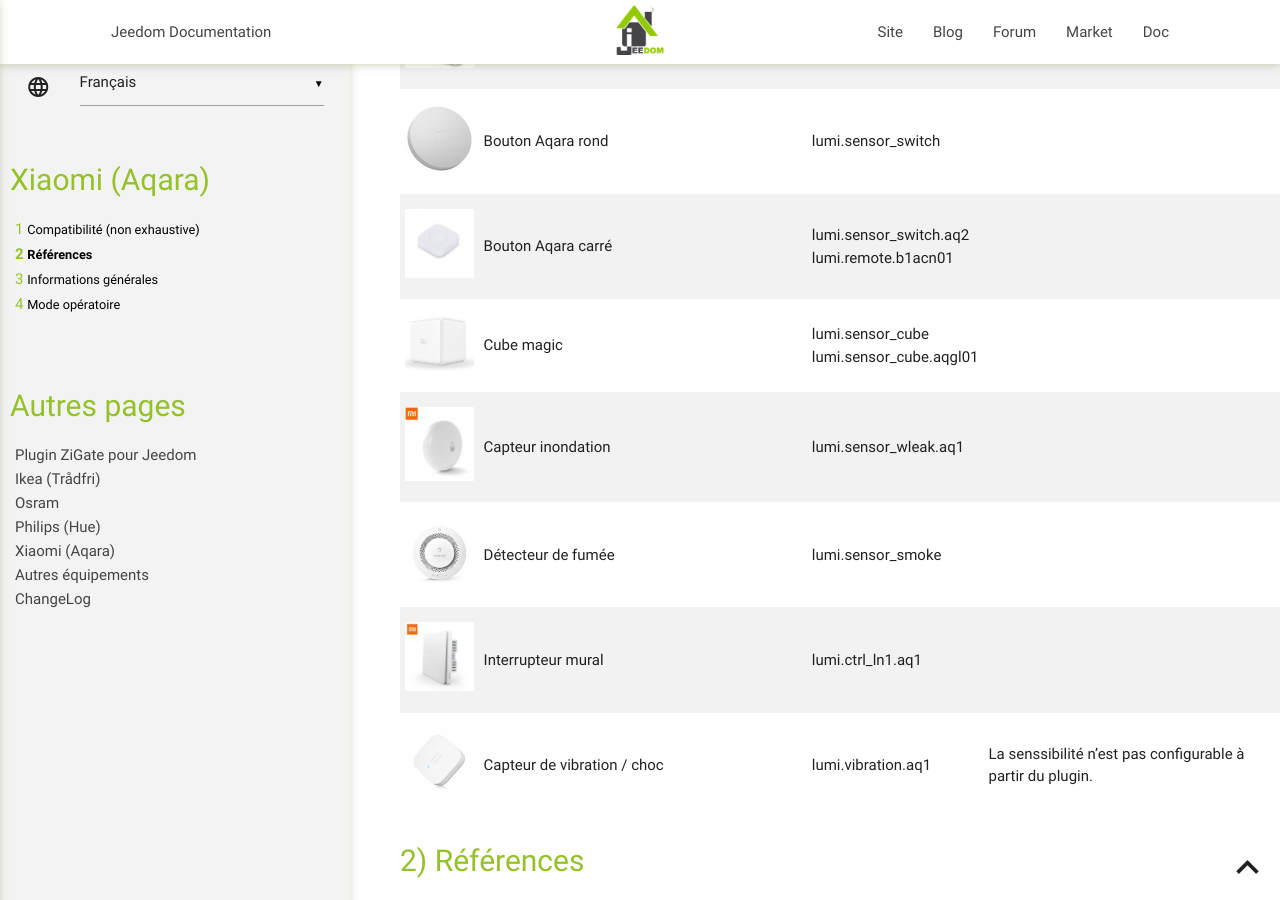
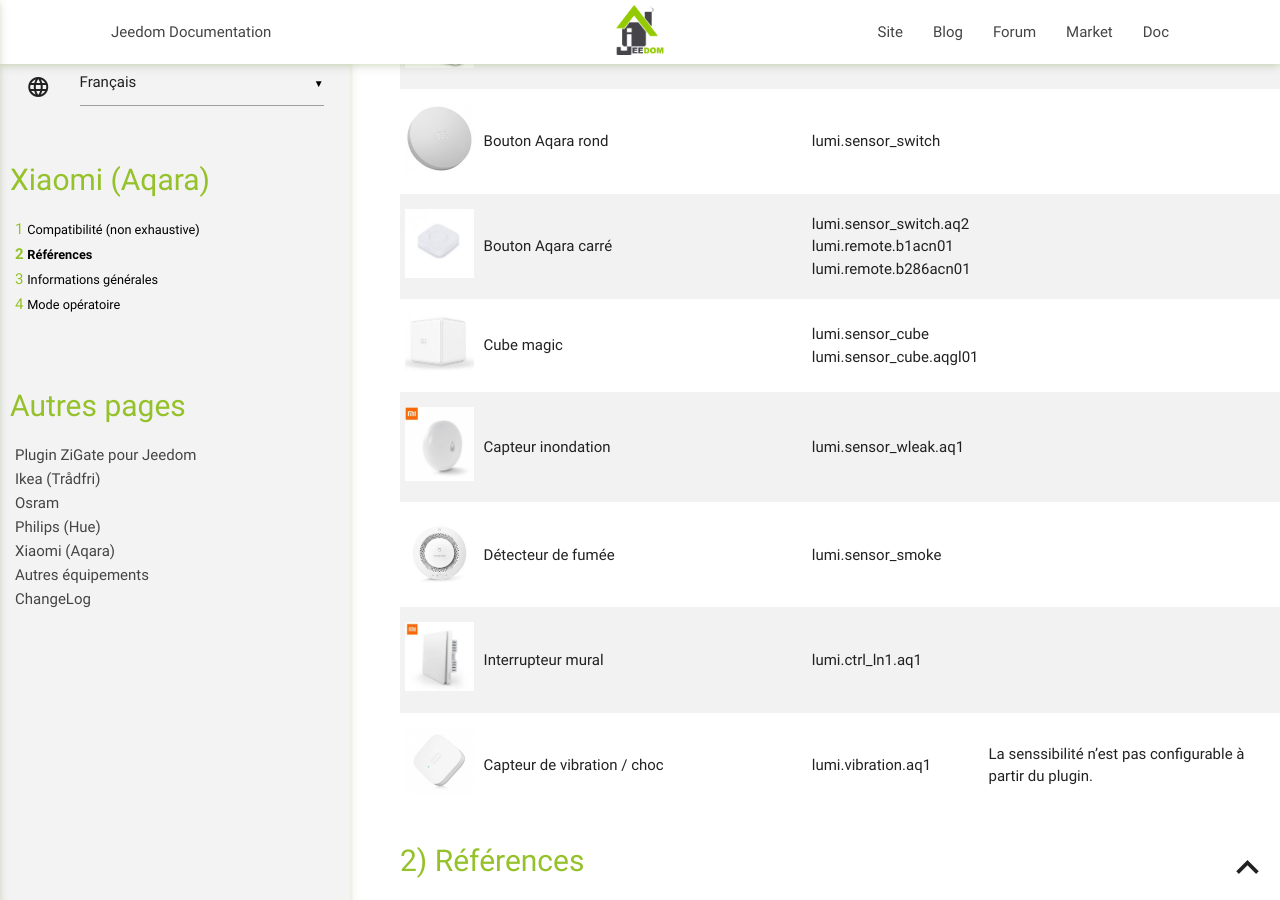
Before and after one commit to jeedom-zigate/jeedom-plugin-zigate, a Jekyll site: the page built from docs/fr_FR/xiaomi.md, in a window 1280 px wide and 900 px high, scrolled down 1128 px. Built offline with Jekyll 4.4.1, drawn with Linux system fonts in a browser that asks for light colours; our own code applies the rules of GitHub Pages for plain Markdown files.

Commit message:
[Issue #118] Add lumi.remote.b286acn01

```diff
--- a/docs/fr_FR/xiaomi.md
+++ b/docs/fr_FR/xiaomi.md
@@ -14,7 +14,7 @@
 |<img src="https://raw.githubusercontent.com/Jeedom-Zigate/jeedom-plugin-zigate/master/images/lumi.sensor_86sw1.jpg" alt="lumi.sensor_86sw1" width="80"/>|Interrupteur mural sur pile simple touche|lumi.sensor_86sw1||
 |<img src="https://raw.githubusercontent.com/Jeedom-Zigate/jeedom-plugin-zigate/master/images/lumi.sensor_86sw2.jpg" alt="lumi.sensor_86sw2" width="80"/>|Interrupteur mural sur pile double touche|lumi.sensor_86sw2||
 |<img src="https://raw.githubusercontent.com/Jeedom-Zigate/jeedom-plugin-zigate/master/images/lumi.sensor_switch.jpg" alt="lumi.sensor_switch" width="80"/>|Bouton Aqara rond|lumi.sensor_switch||
-|<img src="https://raw.githubusercontent.com/Jeedom-Zigate/jeedom-plugin-zigate/master/images/lumi.sensor_switch.aq2.jpg" alt="lumi.sensor_switch.aq2" width="80"/>|Bouton Aqara carré|lumi.sensor_switch.aq2<br>lumi.remote.b1acn01||
+|<img src="https://raw.githubusercontent.com/Jeedom-Zigate/jeedom-plugin-zigate/master/images/lumi.sensor_switch.aq2.jpg" alt="lumi.sensor_switch.aq2" width="80"/>|Bouton Aqara carré|lumi.sensor_switch.aq2<br>lumi.remote.b1acn01<br>lumi.remote.b286acn01||
 |<img src="https://raw.githubusercontent.com/Jeedom-Zigate/jeedom-plugin-zigate/master/images/lumi.sensor_cube.jpg" alt="lumi.sensor_cube" width="80"/>|Cube magic|lumi.sensor_cube<br>lumi.sensor_cube.aqgl01||
 |<img src="https://raw.githubusercontent.com/Jeedom-Zigate/jeedom-plugin-zigate/master/images/lumi.sensor_wleak.aq1.jpg" alt="lumi.sensor_wleak.aq1" width="80"/>|Capteur inondation|lumi.sensor_wleak.aq1||
 |<img src="https://raw.githubusercontent.com/Jeedom-Zigate/jeedom-plugin-zigate/master/images/lumi.sensor_smoke.jpg" alt="lumi.sensor_smoke" width="80"/>|Détecteur de fumée|lumi.sensor_smoke||
```
Also changed, not shown: images/lumi.remote.b286acn01.jpg (added).
